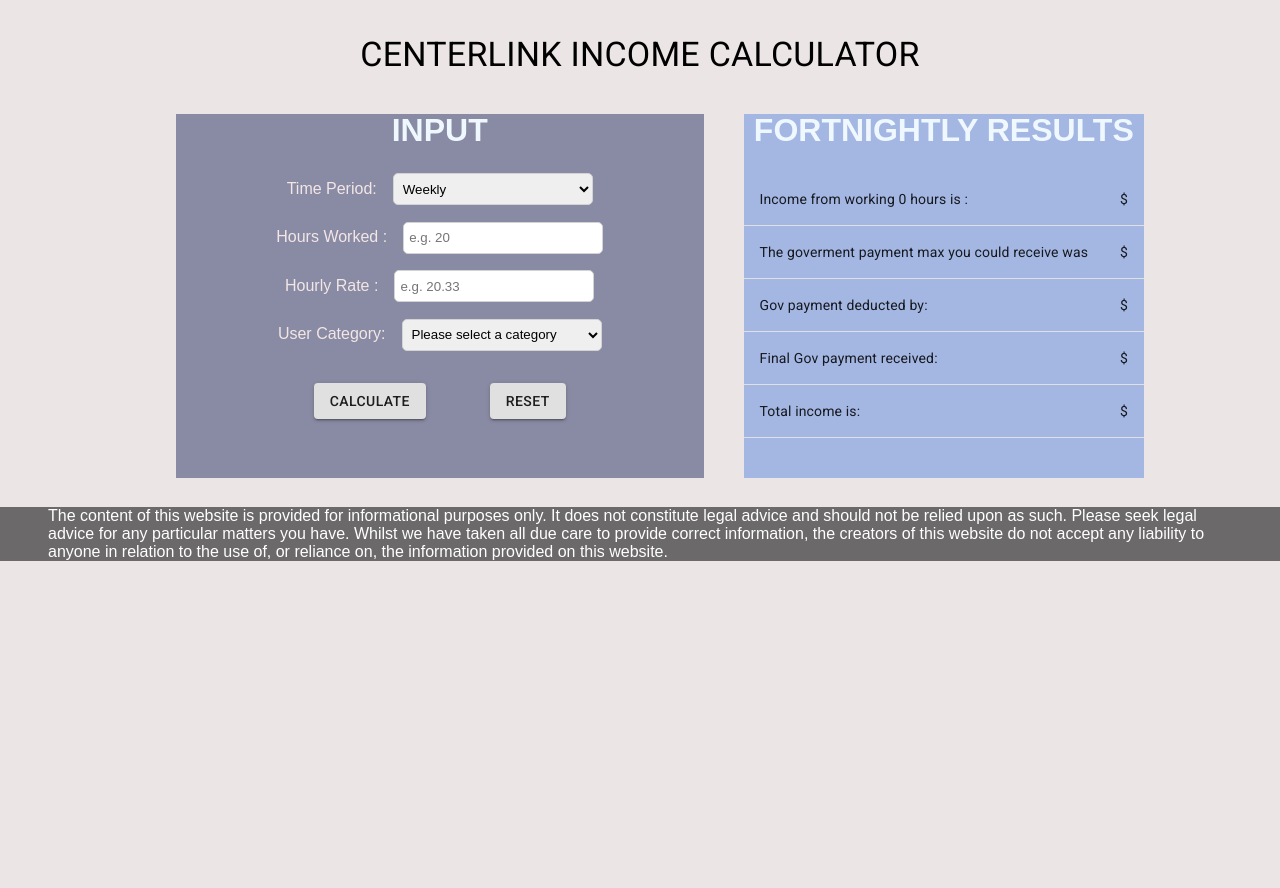
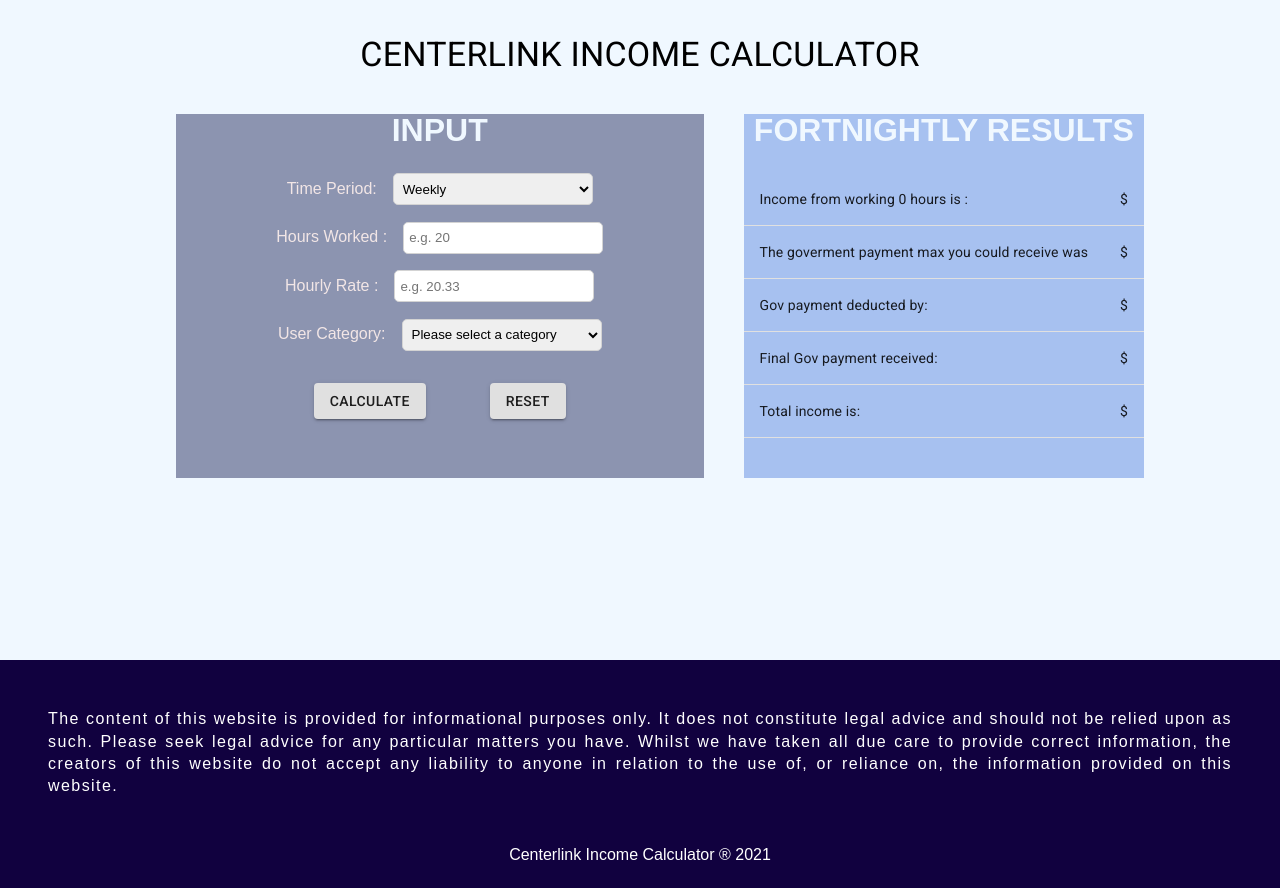
Before and after one commit to SebAnt86/incomecalc, a React (Create React App) app: page / in a window 1280 px wide. Before the commit the page ends 800 px from the top, so only its background shows below. Built offline with nearby package versions, Linux system fonts and the light colour scheme; the HTML template or start-up script is replaced by a standard one.

Commit message:
add footer style and position sticky to the bottom

```diff
--- a/src/App.js
+++ b/src/App.js
@@ -7,6 +7,8 @@
 import "@fontsource/roboto";
 import Box from "@material-ui/core/Box";
 import Typography from "@material-ui/core/Typography";
+//import Container from "@material-ui/core/Container";
+
 
 function App() {
   const [result, setResult] = useState({});
@@ -18,15 +20,22 @@
         </Typography>
       </Box>
 
-      <Box display="flex" flexDirection="row" flexWrap="wrap" justifyContent="center">
-        <Box item xs={12} sm={6} mx={{sm: 5}}>
-          <Form setResult={setResult} />
+      <Box  className="main-container">
+        <Box
+          display="flex"
+          flexDirection="row"
+          flexWrap="wrap"
+          justifyContent="center"
+        >
+          <Box item xs={12} sm={6} mx={{ sm: 5 }}>
+            <Form setResult={setResult} />
+          </Box>
+          <Box mt={{ xs: 5, lg: 0 }}>
+            <Result result={result} />
+          </Box>
         </Box>
-        <Box  mt={{xs:5, lg: 0}}>
-          <Result result={result} />
-        </Box>
+        <Footer />
       </Box>
-      <Footer />
     </>
   );
 }
--- a/src/components/Footer.js
+++ b/src/components/Footer.js
@@ -5,9 +5,9 @@
 function Footer() {
   return (
    <footer>
-      <Box bgcolor="text.secondary" mt={7} color="white">
+      <Box className="footer-style"  color="white">
         <Container maxWidth="lg">
-          <Box px={3}>
+          <Box px={3} py={{xs:3, sm:6}} className="disclosure" textAlign="justify">
             The content of this website is provided for informational purposes
             only. It does not constitute legal advice and should not be relied
             upon as such. Please seek legal advice for any particular matters
@@ -16,6 +16,9 @@
             liability to anyone in relation to the use of, or reliance on, the
             information provided on this website.
           </Box>
+          <Box textAlign="center" pb={3}>
+             Centerlink Income Calculator &reg; {new Date().getFullYear()}
+          </Box>
         </Container>
       </Box>
     </footer>
@@ -23,21 +26,3 @@
 }
 
 export default Footer;
-
-{
-  /* <footer>
-      <Box bgcolor="text.secondary" mt={7} color="white">
-        <Container maxWidth="lg">
-          <Box px={3}>
-            The content of this website is provided for informational purposes
-            only. It does not constitute legal advice and should not be relied
-            upon as such. Please seek legal advice for any particular matters
-            you have. Whilst we have taken all due care to provide correct
-            information, the creators of this website do not accept any
-            liability to anyone in relation to the use of, or reliance on, the
-            information provided on this website.
-          </Box>
-        </Container>
-      </Box>
-    </footer> */
-}
--- a/src/index.css
+++ b/src/index.css
@@ -3,9 +3,28 @@
 }
 
 body {
-    background-color: #e8e1e1dd;
+    background-color: #f0f8ff;
     font-family: sans-serif;
     margin: 0;
+}
+
+.footer-style{
+    background-color: #11013f;
+    color: #f0f8ff;
+    margin-top:calc(5% + 60px);
+    bottom: 0;
+}
+
+.disclosure{
+    line-height: 1.4em;
+    letter-spacing: 0.09em;
+}
+
+.main-container{
+    display: flex;
+    min-height: 100vh;
+    flex-direction: column;
+    justify-content: space-between;
 }
 
 /* .page_design {
```
